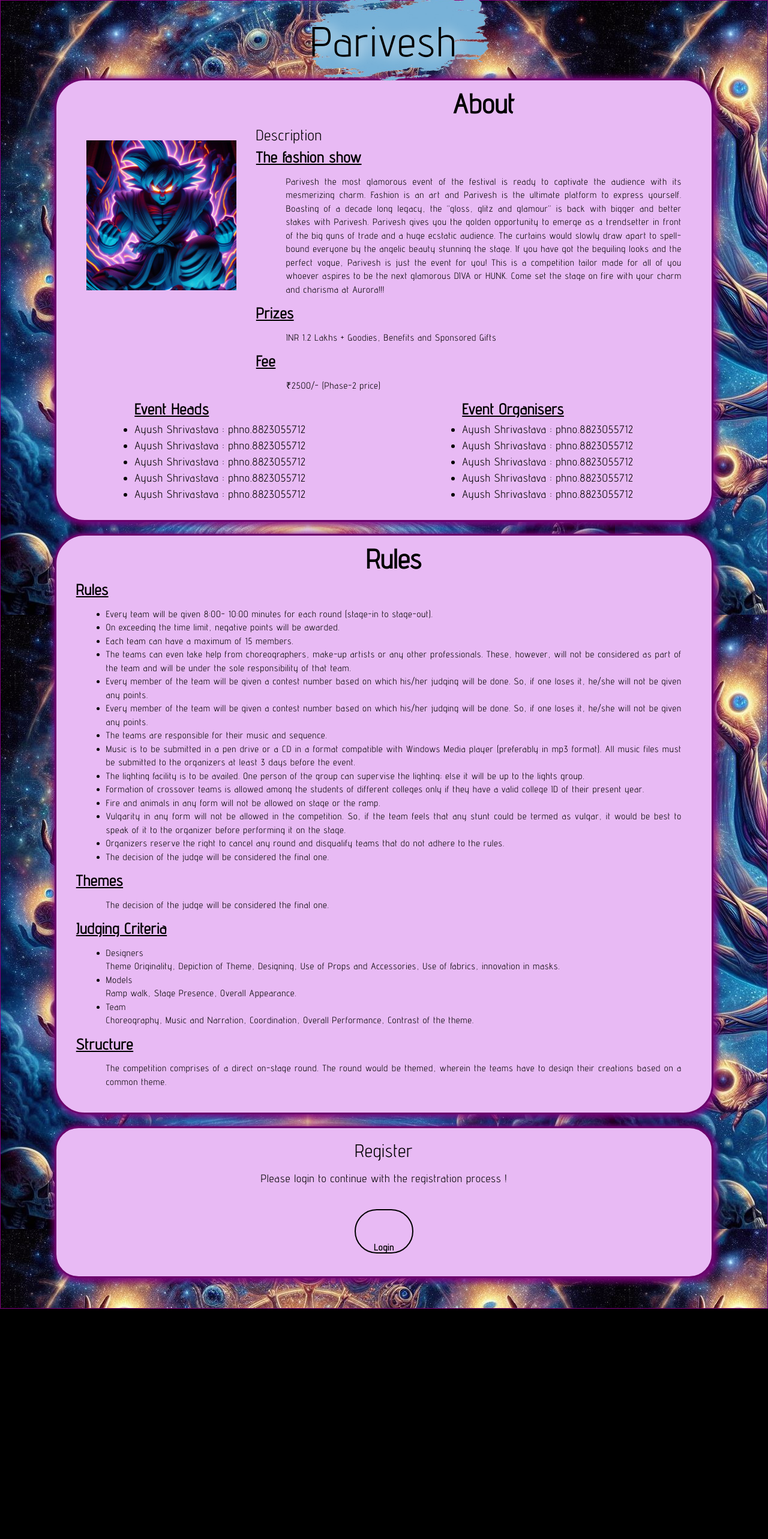
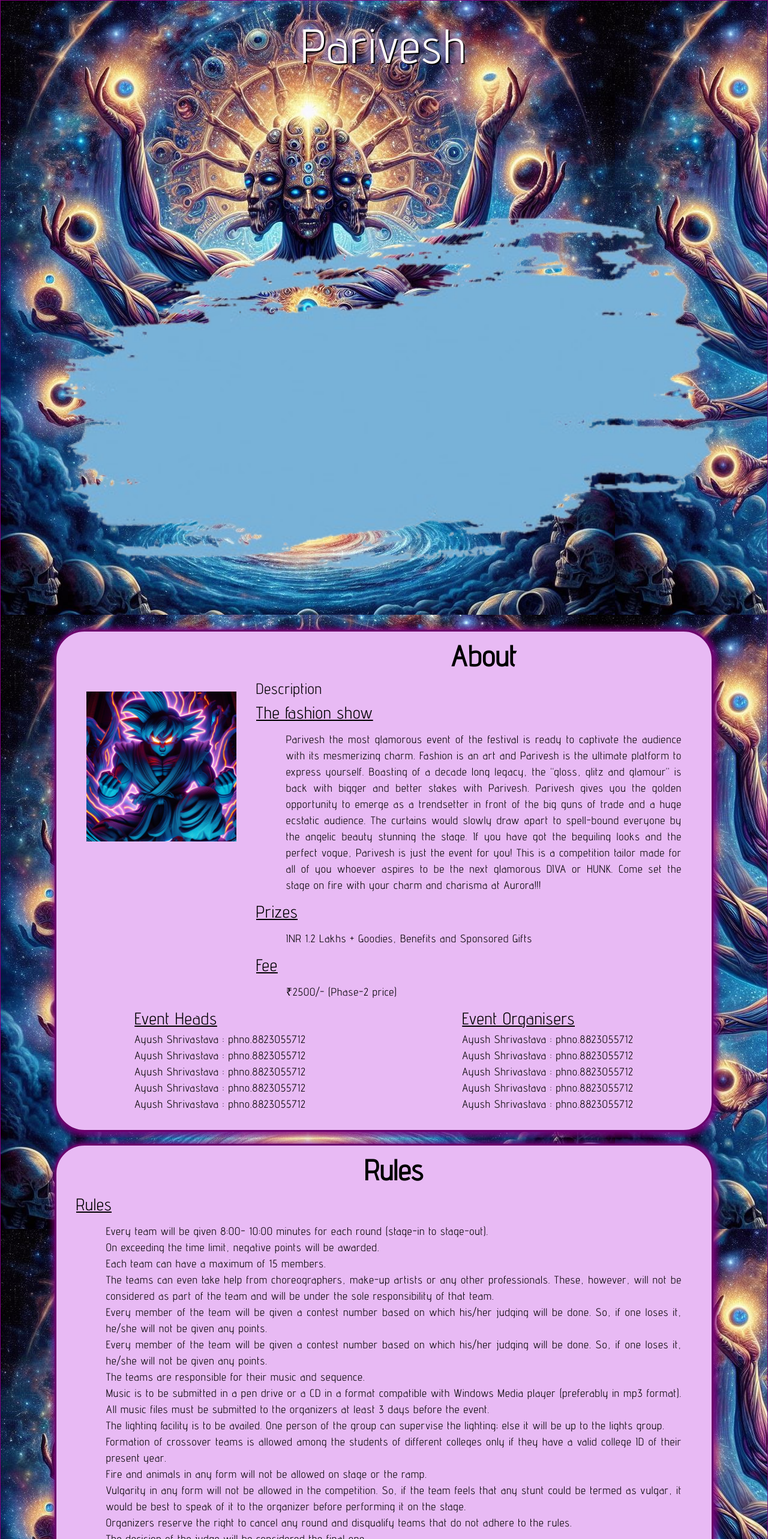
Before and after one commit to Aurora-Landing-Page/Main-Page-frontend, a React (Create React App) app: page /events/eventDetails in a window 1280 px wide. Shown: the top 2566 px of the page at 60% size. Before the commit the page ends 2182 px from the top, so only its background shows below. Built offline with nearby package versions, Linux system fonts and the light colour scheme.

Commit message:
Update EventDetails.css

```diff
--- a/src/Components/EventDetails/EventDetails.css
+++ b/src/Components/EventDetails/EventDetails.css
@@ -1,14 +1,11 @@
 @import url('https://fonts.googleapis.com/css2?family=Advent+Pro&display=swap');
-/* @font-face {
-    font-family: myfont;
-    src: url(font.ttf);
-} */
 
 * {
     margin: 0;
     padding: 0;
     box-sizing: border-box;
     font-family: 'Advent Pro', sans-serif;
+    overflow-x: hidden;
 }
 .events_bigBox {
     display: flex;
@@ -17,27 +14,21 @@
     flex-direction: column;
     border: 1px solid purple;
     text-align: center;
-    background: url('./images/pic3.jpg');
+    background: url(./images/pic3.jpg);
     color: white;
     letter-spacing: 1px;
 }
 .events_heading {
-    font-size: 70px;
+    font-size: 10vmin;
     margin-top: 15px;
     letter-spacing: 3px;
     z-index: 10;
-    color: #000;
-    text-shadow: 10px 2px 20px rgb(255, 255, 255);
+    color: #fff9f9;
+    text-shadow: 2px 2px rgb(0, 0, 0), -5px -2px 10px rgb(107, 73, 150), -7px -7px 10px rgb(255, 255, 255);
     padding: 0;
-    font-weight: 400;
 }
-.events_pic6 {
-    position: absolute;
-    top: -90px;
-    left: 38%;
-    z-index: 1;
-    height: 250px;
-}
+
+
 .events_box1 {
     display: grid;
     grid-template-rows: auto auto;
@@ -62,22 +53,6 @@
     height: 250px;
     max-width: 250px;
     margin-left: 50px;
-    z-index: 999;
-}
-.events_img01 {
-    position: absolute;
-    height: 400px;
-    z-index: 1;
-    bottom: -50px;
-    left: 50px;
-}
-.events_img001 {
-    position: absolute;
-    width: 900px;
-    height: 650px;
-
-    left: 30%;
-    bottom: -15%;
 }
 .events_img2 {
     height: 300px;
@@ -92,7 +67,7 @@
 .events_txtHeading {
     padding-top: 5px;
     font-weight: 900;
-    font-size: 45px;
+    font-size: 6vmin;
     font-weight: bolder;
 }
 .events_txt1Heading {
@@ -103,14 +78,13 @@
 .events_subHeading {
     display: flex;
     justify-self: start;
-    font-size: 25px;
-    font-weight: 600;
+    font-size: 3.5vmin;
     text-decoration: underline 1.5px;
     text-underline-offset: 2px;
 }
 .events_info {
     text-align: justify;
-    font-size: 15px;
+    font-size: 18px;
     padding: 10px 50px;
 }
 .events_people {
@@ -123,24 +97,30 @@
     margin-right: 0;
 }
 .events_button {
-    height: 70px;
-    font-size: 60px;
-    margin: 40px;
+
+    overflow: hidden;
+    margin: 20px;
     border-radius: 100px;
     border: none;
     outline: 2px solid black;
+    padding-left: 1rem;
+    padding-right: 1rem;
+    padding-top: 0.5rem;
+    padding-bottom: 0.5rem;
+
 }
-.events_button a {
+/* .events_button a {
     text-decoration: none;
     margin: 30px;
     color: #000;
-}
+} */
 .events_button:hover {
     background-color: rgb(185, 157, 185);
-    box-shadow: 10px 10px 10px 1px rgb(203, 109, 229);
+    box-shadow: 10px 10px 10px 1px rgb(0, 0, 0);
 }
 .events_button:active {
     transform: scale(0.9);
+    box-shadow: 10px 10px 100px 1px rgb(0, 0, 0);
 }
 .events_small {
     border: 3px solid rgb(107, 0, 107);
@@ -160,3 +140,31 @@
     margin-top: 10px;
 
 }
+
+/* changes */
+@media (max-width: 1150px) {
+    .events_box1 {
+        margin: 10px 40px;
+    }
+    .events_pic1 {
+        display: none;
+    }
+}
+@media (max-width: 850px) {
+    .events_box1 {
+        padding-left: 30px;
+    }
+    .events_people {
+        flex-direction: column;
+        align-items: start;
+        padding-left: 20px;
+        gap: 20px;
+    }
+    .events_info {
+        padding-left: 10px;
+    }
+
+    .events_info {
+        font-size: 15px;
+    }
+}
```
